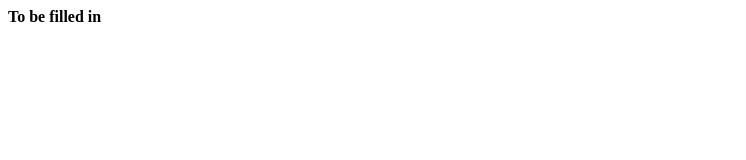
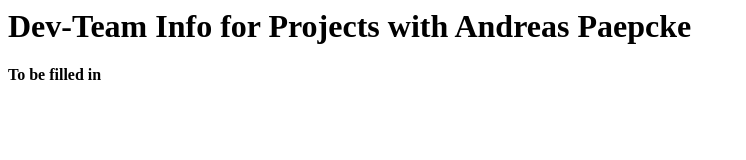
Before and after one commit to paepcke/ArcSpreadDevInfo, a plain HTML site: page index.html in a window 1280 px wide. Shown: the whole page, without its empty margins (0-746 px from the left). Drawn offline with Linux system fonts and the light colour scheme.

Commit message:
Added title to main page.

```diff
--- a/index.html
+++ b/index.html
@@ -1,6 +1,7 @@
 <html>
 <head></head>
 <body>
+<h1>Dev-Team Info for Projects with Andreas Paepcke</h1>
 <B>To be filled in</B>
 </body>
 </html>
```
